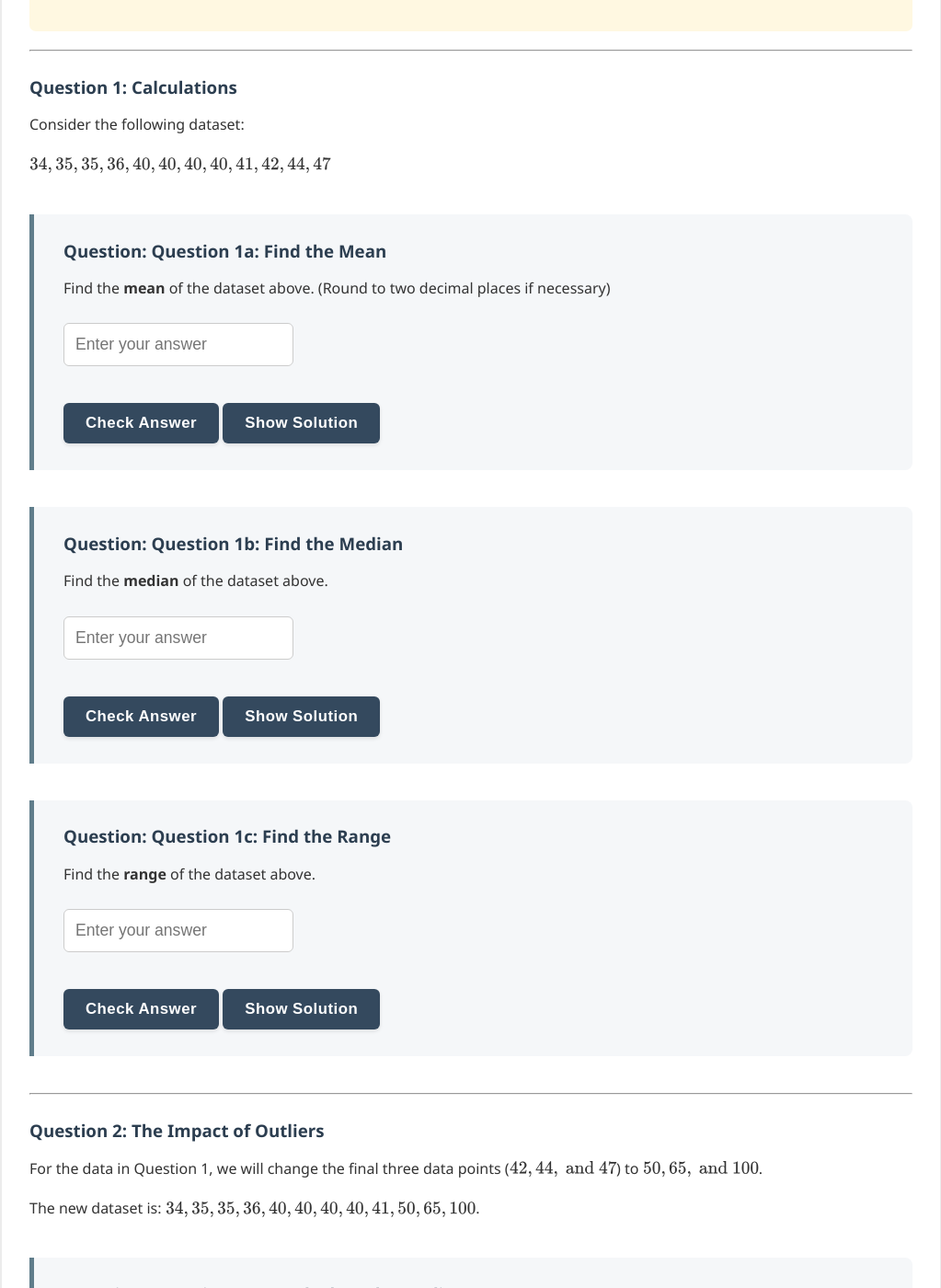
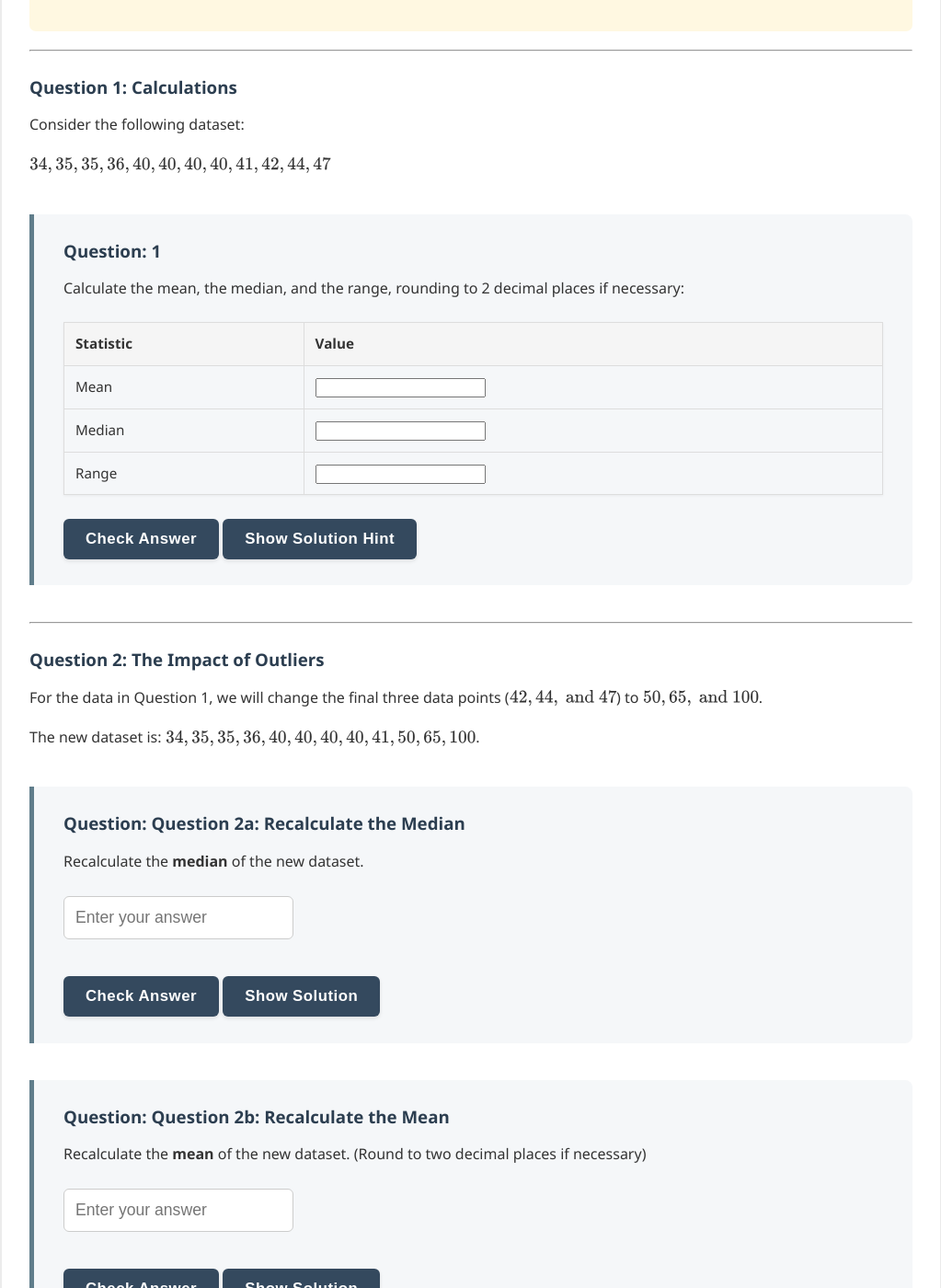
Before and after one commit to probe973/hsc-7056x, a Jekyll site: the page built from distributions/index.md, in a window 1280 px wide and 1400 px high, scrolled down 429 px. Shown: the whole window at 92% size, without its empty margins (128-1151 px from the left). Built offline with Jekyll 4.4.1, drawn with Linux system fonts in a browser that asks for light colours; some of the changed text lies outside the part shown.

Commit message:
Update index.md

```diff
--- a/distributions/index.md
+++ b/distributions/index.md
@@ -17,31 +17,42 @@ Consider the following dataset:
 
    $34, 35, 35, 36, 40, 40, 40, 40, 41, 42, 44, 47$
 
-{% include question_numerical.html
-    id="q1_mean"
-    title="Question 1a: Find the Mean"
-    question_text="Find the **mean** of the dataset above. (Round to two decimal places if necessary)"
-    correct_answer="39.58"
-    tolerance="0.01"
-    solution_text="The mean is calculated as the sum of all values divided by the number of values ($\frac{\sum x}{N}$).  $\frac{475}{12} = 39.58$."
-%}
 
-{% include question_numerical.html
-    id="q1_median"
-    title="Question 1b: Find the Median"
-    question_text="Find the **median** of the dataset above."
-    correct_answer="40"
-    tolerance="0"
-    solution_text="Since there is an even number of values (12), the median is the average of the two middle values (the 6th and 7th values): $\frac{40 + 40}{2} = 40$."
-%}
+{% capture stats1 %}
+<table class="table table-bordered">
+  <thead>
+    <tr>
+    <th scope="col">Statistic</th>
+    <th scope="col">Value</th>
+    </tr>
+  </thead>
+  <tbody>
+       <tr>
+            <td>Mean</td>
+            <td><input type="number" step="any" aria-label="Mean of the data set"></td>
+       </tr>
+       <tr>
+            <td>Median</td>
+            <td><input type="number" step="any" aria-label="Median of the data set"></td>
+       </tr>
+       <tr>
+            <td>Range</td>
+            <td><input type="number" step="any" aria-label="Range of the data set"></td>
+       </tr>
+  </tbody>
+</table>
+{% endcapture %}
 
-{% include question_numerical.html
-    id="q1_range"
-    title="Question 1c: Find the Range"
-    question_text="Find the **range** of the dataset above."
-    correct_answer="13"
-    tolerance="0"
-    solution_text="The range is the largest value minus the smallest value: $47 - 34 = 13$."
+{% include table_fill.html
+   id="statsq1"
+   title="1"
+   question_text="Calculate the mean, the median, and the range, rounding to 2 decimal places if necessary:"
+   table_content=stats1
+   answers="39.58 || 40 || 13"
+   tolerance="0.005"
+   solution_text="The mean is calculated as the sum of all values divided by the number of values ($\frac{\sum x}{N}$).  $\frac{475}{12} = 39.58$. <br>
+   Since there is an even number of values (12), the median is the average of the two middle values (the 6th and 7th values): $\frac{40 + 40}{2} = 40$.<br>
+   The range is the largest value minus the smallest value: $47 - 34 = 13$."
 %}
 
 ---
@@ -96,16 +107,51 @@ Consider the following three sets of data:
    Set B:		$3, 5, 5, 9, 16, 21, 22, 30, 33$
    Set C:		$21, 24, 25, 26, 26, 27, 27, 27, 27, 28, 29, 30$
 
-{% include question_dropdown.html
-    id="q3_stats"
-    title="Question 3a: Calculate Summary Statistics"
-    question_text="For each set of data, calculate the summary statistics of the median, the mean, and the range."
-    solution_text="
-**Set A (N=12):** Mean = 16.33, Median = 16.0, Range = 8
-**Set B (N=9):** Mean = 16, Median = 16.0, Range = 30
-**Set C (N=12):** Mean = 26.42, Median = 27.0, Range = 9
-"
+{% capture stats2 %}
+<table class="table table-bordered">
+  <thead>
+    <tr>
+    <th scope="col">Statistic</th>
+    <th scope="col">Set A</th>
+     <th scope="col">Set B</th>
+     <th scope="col">Set C</th>
+    </tr>
+  </thead>
+  <tbody>
+       <tr>
+            <td>Mean</td>
+            <td><input type="number" step="any" aria-label="Mean of the data set A"></td>
+            <td><input type="number" step="any" aria-label="Mean of the data set B"></td>
+            <td><input type="number" step="any" aria-label="Mean of the data set C"></td>
+       </tr>
+       <tr>
+            <td>Median</td>
+            <td><input type="number" step="any" aria-label="Median of the data set A"></td>
+            <td><input type="number" step="any" aria-label="Median of the data set B"></td>
+            <td><input type="number" step="any" aria-label="Median of the data set C"></td>
+       </tr>
+       <tr>
+            <td>Range</td>
+            <td><input type="number" step="any" aria-label="Range of the data set A"></td>
+            <td><input type="number" step="any" aria-label="Range of the data set B"></td>
+            <td><input type="number" step="any" aria-label="Range of the data set C"></td>
+       </tr>
+  </tbody>
+</table>
+{% endcapture %}
+
+{% include table_fill.html
+   id="statsq3a"
+   title="3a"
+   question_text="Calculate the mean, the median, and the range, rounding to 2 decimal places if necessary, of the three data sets:"
+   table_content=stats2
+   answers="16.33 || 16 || 26.42 || 16 || 16 || 27 || 8 || 30 || 9"
+   tolerance="0.005"
+   solution_text="**Set A (N=12):** Mean = 16.33, Median = 16.0, Range = 8 <br>
+   **Set B (N=9):** Mean = 16, Median = 16.0, Range = 30 <br>
+   **Set C (N=12):** Mean = 26.42, Median = 27.0, Range = 9"
 %}
+
 
 {% include question_dropdown.html
     id="q3_contrast"
```
